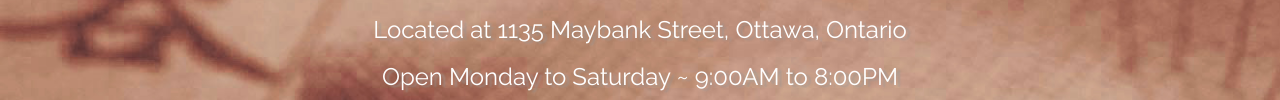
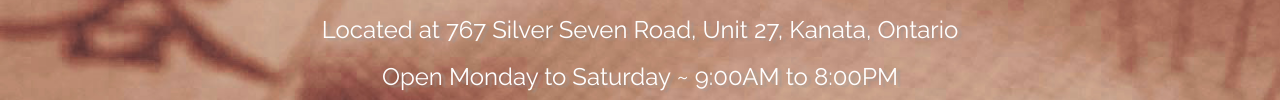
Before and after one commit to jyyae86/BobsRehabWebsite, a plain HTML site: page www.bobsrehabcentre.com/index-2.html in a window 1280 px wide. Shown: the part 765-865 px from the top of the page. Drawn offline with Linux system fonts and the light colour scheme.

Commit message:
Update index-2.html

```diff
--- a/www.bobsrehabcentre.com/index-2.html
+++ b/www.bobsrehabcentre.com/index-2.html
@@ -113,7 +113,7 @@
 					</div>
 				</div>
 				<div class="col-lg-8 col-lg-offset-2">
-					<h3>Located at 1135 Maybank Street, Ottawa, Ontario</h3>
+					<h3>Located at 767 Silver Seven Road, Unit 27, Kanata, Ontario</h3>
 					<h3>Open Monday to Saturday ~ 9:00AM to 8:00PM</h3>
 				</div>
 				<div id="header-more" class="col-lg-12 text-center page-scroll">
```
